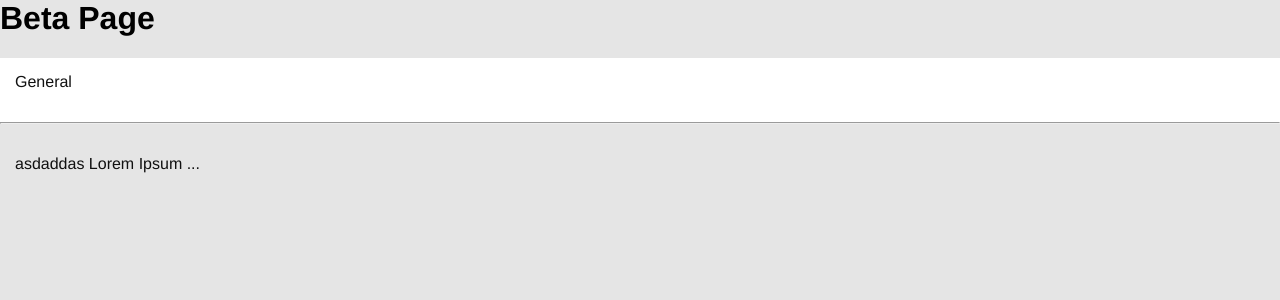
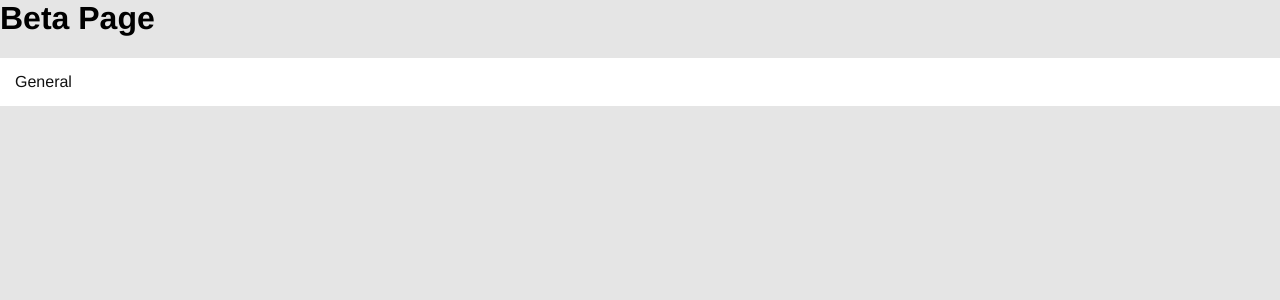
Before and after one commit to boffnoff/boffnoff.github.com, a Jekyll site: the page beta/index.html, which Jekyll copies as it is, in a window 1280 px wide. Shown: the top 300 px of the page. Built offline with Jekyll 4.4.1, drawn with Linux system fonts in a browser that asks for light colours.

Commit message:
removed <hr>

```diff
--- a/beta/index.html
+++ b/beta/index.html
@@ -23,14 +23,9 @@
     <div class="General">
     <p>General
        </p>
-    <hr>
+
     </div>
 
-<p>
-   asdaddas Lorem Ipsum ...
-
-
-    </p>
 
 
 
```
